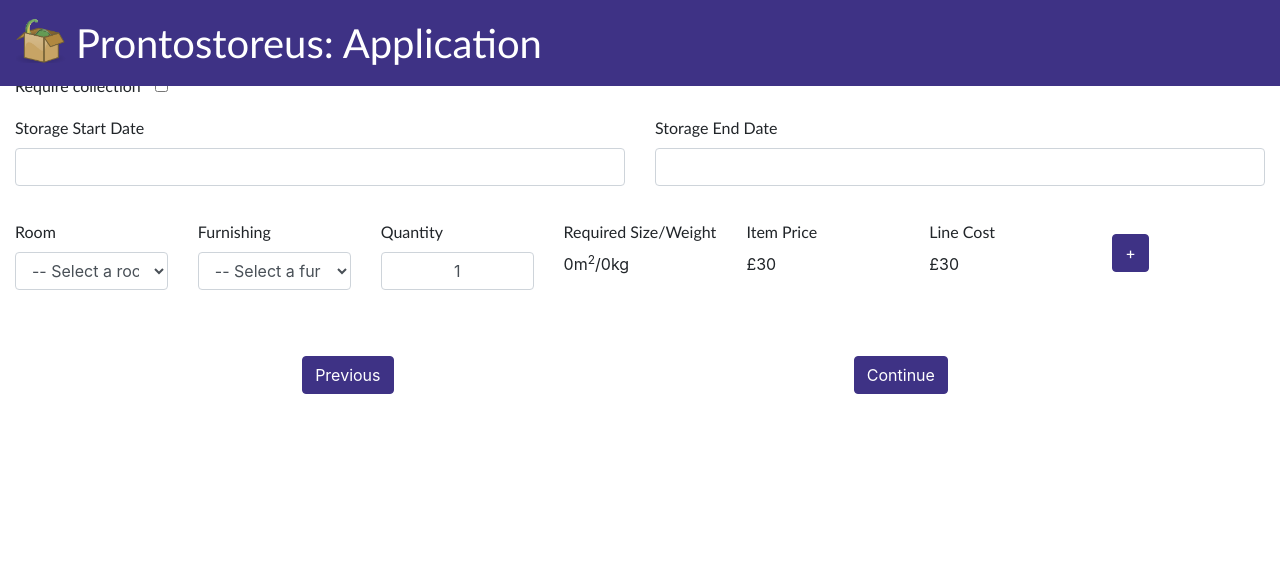
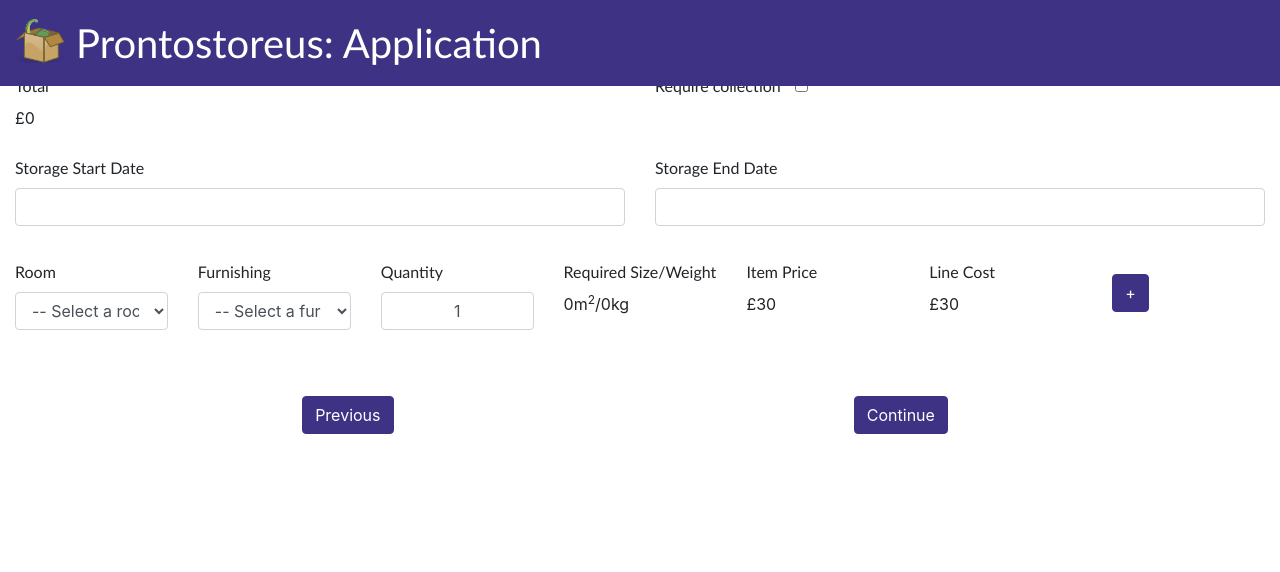
Before and after one commit to cognophile/prontostoreus-client, a PHP site: page /src/application.php in a window 1280 px wide. Shown: the top 572 px of the page. Run offline with PHP 8.4, Linux system fonts and the light colour scheme; some libraries are stand-ins or nearby versions.

Commit message:
Add total cost field

```diff
--- a/src/application.php
+++ b/src/application.php
@@ -47,6 +47,10 @@
             <div id="data-entry" class="container-fluid form-group">
                 <div class="row">
                     <div class="col">
+                        <label id="size-readonly-label" class="field-label vertical-center">Total</label>
+                        <p id="total-cost-readonly" class="form-control-static" name="totalCots">£0</p>
+                    </div>
+                    <div class="col">
                         <label id="collection-label" class="field-label vertical-center" for="collection-checkbox">Require collection</label>
                         <input id="collection-checkbox" class="vertical-center" type="checkbox" name="collection" required="true">
                     </div>
@@ -64,7 +68,6 @@
                 </div>
             </div>
         </section>
-
         <br><br>
         <section>
             <div id="meta-bottom-navbar" class="row justify-content-center">
```
